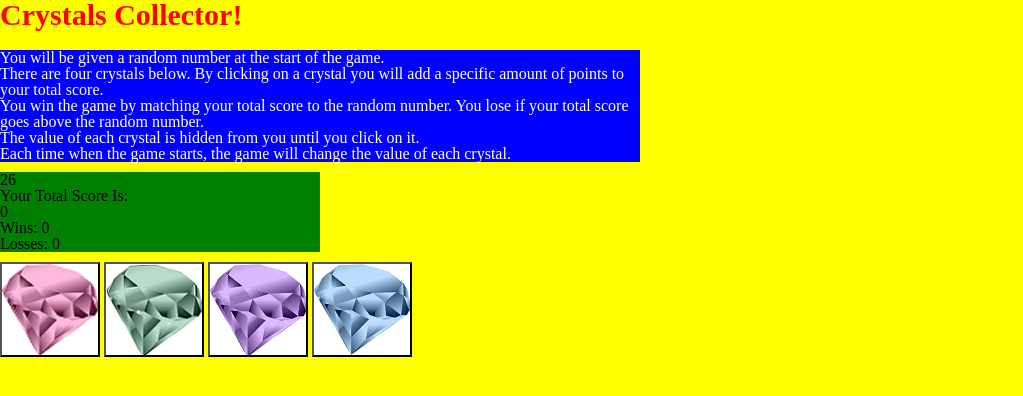
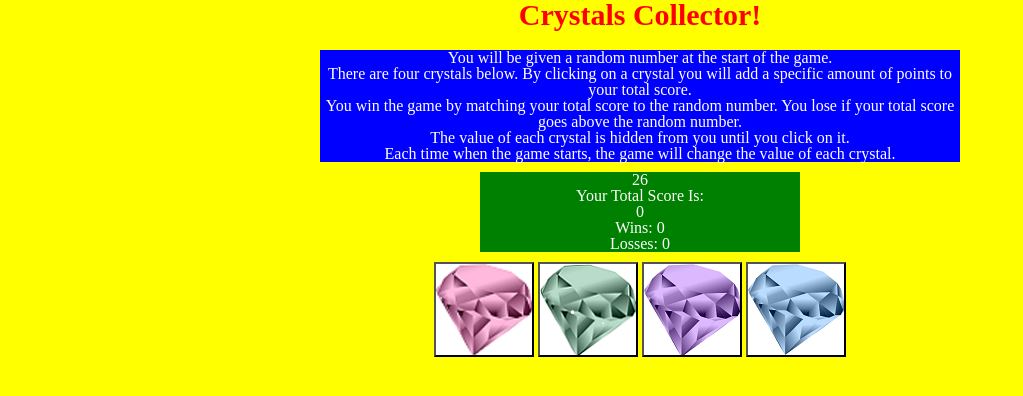
Before and after one commit to akingbe1/Crystals-Collector-Game, a PHP site: page / in a window 1280 px wide. Shown: the top 396 px of the page, without its empty margins (0-1023 px from the left). Run offline with PHP 8.4, Linux system fonts and the light colour scheme.

Commit message:
Edited layout; centered content

```diff
--- a/assets/css/style.css
+++ b/assets/css/style.css
@@ -1,5 +1,6 @@
 body {
 	background-color: yellow;
+	text-align: center;
 }
 
 h1 {
@@ -45,7 +46,9 @@ h1 {
 	background-color: blue;
 	width: 50%;
 	margin-top: 20px;
-
+	text-align: center;
+	margin-left: auto;
+	margin-right: auto;
 }
 
 #stats {
@@ -53,4 +56,7 @@ h1 {
 	width: 25%;
 	margin-top: 10px;
 	margin-bottom: 10px;
+	color: white;
+	margin-left: auto;
+	margin-right: auto;
 }
```
